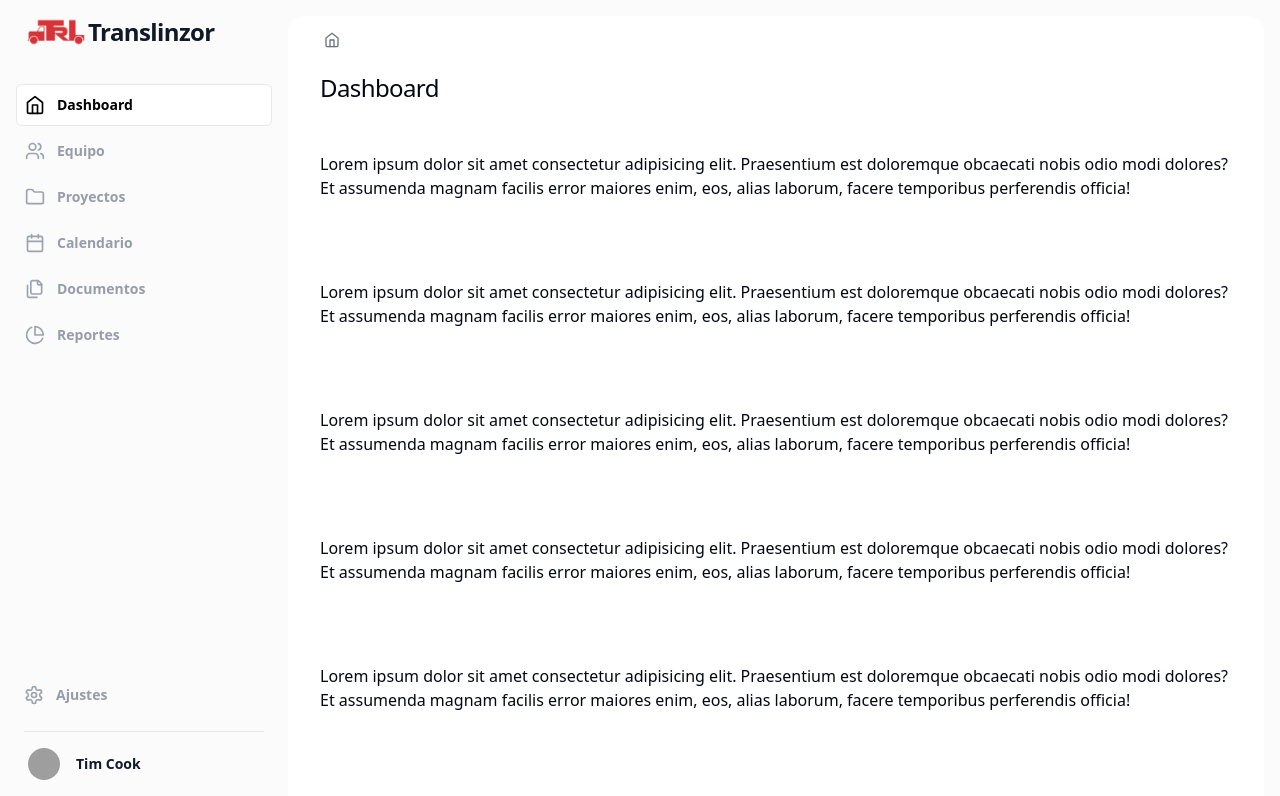
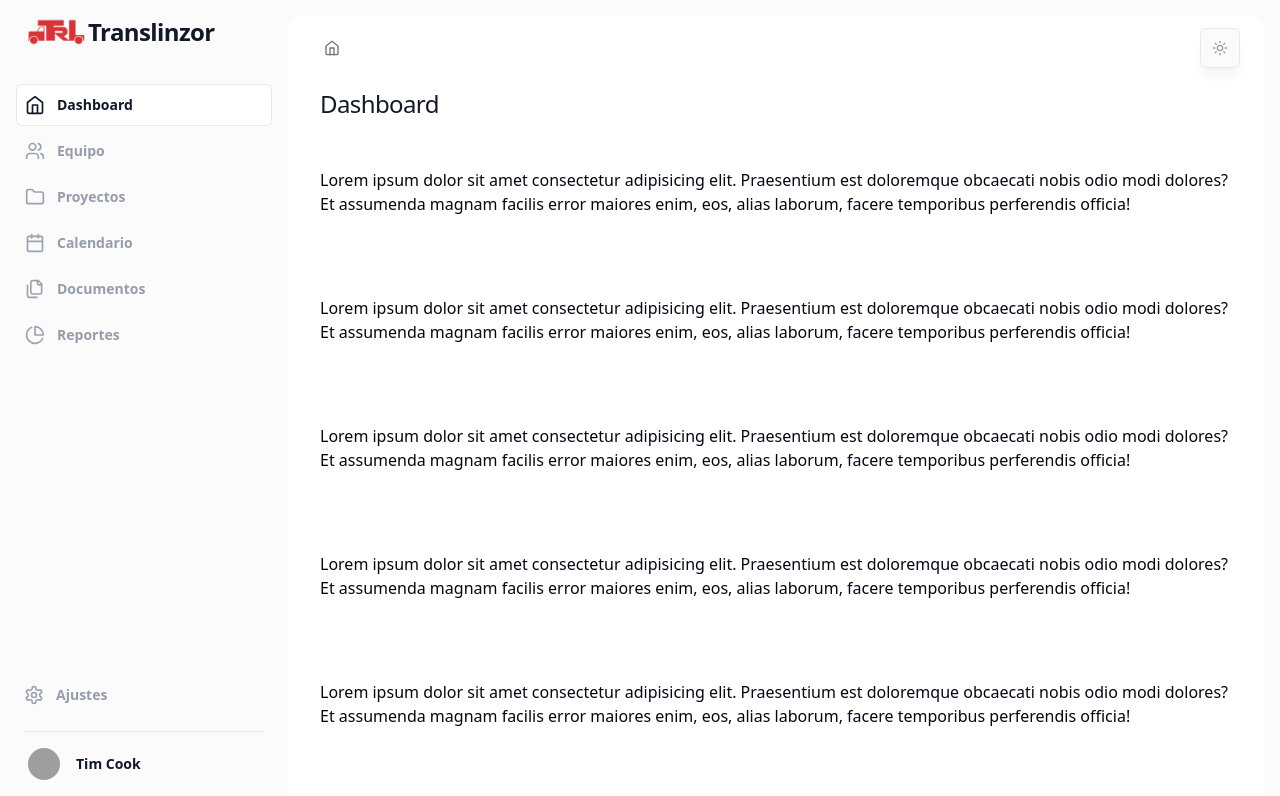
Before and after one commit to paolorossig/translinzor, a Next.js app: page / in a window 1280 px wide. Shown: the top 796 px of the page. Built offline with nearby package versions, Linux system fonts and the light colour scheme; grey boxes are pictures that could not be loaded.

Commit message:
feat: add light/dark theme support

```diff
--- a/package.json
+++ b/package.json
@@ -12,15 +12,16 @@
     "@radix-ui/react-slot": "1.0.2",
     "class-variance-authority": "0.7.0",
     "clsx": "2.1.0",
-    "lucide-react": "^0.309.0",
+    "lucide-react": "0.309.0",
     "next": "14.0.4",
+    "next-themes": "0.2.1",
     "react": "18.2.0",
     "react-dom": "18.2.0",
     "tailwind-merge": "2.2.0"
   },
   "devDependencies": {
     "@ianvs/prettier-plugin-sort-imports": "4.1.1",
-    "@types/node": "20.10.7",
+    "@types/node": "20.11.0",
     "@types/react": "18.2.47",
     "@types/react-dom": "18.2.18",
     "autoprefixer": "10.4.16",
--- a/src/app/(dashboard)/layout.tsx
+++ b/src/app/(dashboard)/layout.tsx
@@ -1,5 +1,6 @@
 import NavBreadcrumb from '@/components/layout/nav-breadcrumb'
 import Sidebar from '@/components/layout/sidebar'
+import { ThemeToggle } from '@/components/layout/theme'
 
 export default function DashboardLayout({
   children,
@@ -12,12 +13,13 @@ export default function DashboardLayout({
         <Sidebar />
       </div>
       <div className="h-full bg-card lg:ml-72 lg:mr-4 lg:rounded-t-2xl">
-        <header className="sticky top-0 z-40 flex h-12 shrink-0 items-center gap-x-4 bg-card px-4 sm:gap-x-6 sm:px-6 lg:rounded-t-2xl">
+        <header className="sticky top-0 z-40 flex h-16 shrink-0 items-center gap-x-4 bg-card px-4 dark:border dark:border-b-transparent sm:gap-x-6 sm:px-6 lg:rounded-t-2xl">
           <div className="flex flex-1 self-stretch">
             <NavBreadcrumb />
           </div>
+          <ThemeToggle />
         </header>
-        <main className="bg-card py-2 text-card-foreground">
+        <main className="bg-card py-2 text-card-foreground dark:border dark:border-y-transparent">
           <div className="mx-auto max-w-7xl px-4 sm:px-6 lg:px-8">
             {children}
           </div>
--- a/src/app/(dashboard)/page.tsx
+++ b/src/app/(dashboard)/page.tsx
@@ -1,7 +1,7 @@
 export default function Home() {
   return (
     <>
-      <h1 className="scroll-m-20 pb-2 text-2xl font-medium tracking-tight">
+      <h1 className="scroll-m-20 pb-2 text-2xl font-medium tracking-tight text-primary">
         Dashboard
       </h1>
       {[...Array(10)].map((_, i) => (
--- a/src/app/layout.tsx
+++ b/src/app/layout.tsx
@@ -1,4 +1,6 @@
 import type { Metadata } from 'next'
+
+import Providers from './providers'
 
 import './globals.css'
 
@@ -17,7 +19,9 @@ export default function RootLayout({
 }) {
   return (
     <html lang="es" suppressHydrationWarning className="h-full">
-      <body className="h-full antialiased">{children}</body>
+      <body className="h-full antialiased">
+        <Providers>{children}</Providers>
+      </body>
     </html>
   )
 }
--- /dev/null
+++ b/src/app/providers.tsx
@@ -0,0 +1,14 @@
+'use client'
+
+import { ThemeProvider } from 'next-themes'
+
+import { ThemeWatcher } from '@/components/layout/theme'
+
+export default function Providers({ children }: { children: React.ReactNode }) {
+  return (
+    <ThemeProvider attribute="class" disableTransitionOnChange>
+      <ThemeWatcher />
+      {children}
+    </ThemeProvider>
+  )
+}
--- a/src/components/layout/sidebar.tsx
+++ b/src/components/layout/sidebar.tsx
@@ -18,7 +18,7 @@ export default function Sidebar() {
     <div className="flex grow flex-col gap-y-5 overflow-y-auto bg-background px-6 pb-4">
       <Link href="/" className="flex h-16 shrink-0 items-center">
         <img className="h-16 w-auto" src="/logo.png" alt="Translinzor" />
-        <span className="text-primary font-sans text-2xl font-semibold tracking-tight">
+        <span className="font-sans text-2xl font-semibold tracking-tight text-primary">
           Translinzor
         </span>
       </Link>
@@ -32,16 +32,16 @@ export default function Sidebar() {
                     href={item.href}
                     className={cn(
                       isTabSelected(item.href)
-                        ? 'bg-card text-black'
-                        : 'border-transparent hover:bg-gray-50 hover:text-black',
+                        ? 'bg-card text-primary'
+                        : 'border-transparent hover:bg-gray-50 hover:text-primary',
                       'group flex items-center gap-x-3 rounded-md border p-2 text-sm font-semibold leading-6',
                     )}
                   >
                     <item.icon
                       className={cn(
                         isTabSelected(item.href)
-                          ? 'text-black'
-                          : 'text-gray-400 group-hover:text-black',
+                          ? 'text-primary'
+                          : 'text-gray-400 group-hover:text-primary',
                         'h-5 w-5 shrink-0',
                       )}
                       aria-hidden="true"
@@ -55,10 +55,10 @@ export default function Sidebar() {
           <li className="mt-auto">
             <a
               href="#"
-              className="group -mx-2 flex items-center gap-x-3 rounded-md p-2 text-sm font-semibold leading-6 hover:bg-gray-50 hover:text-black"
+              className="group -mx-2 flex items-center gap-x-3 rounded-md p-2 text-sm font-semibold leading-6 hover:bg-gray-50 hover:text-primary"
             >
               <SettingsIcon
-                className="h-5 w-5 shrink-0 text-gray-400 group-hover:text-black"
+                className="h-5 w-5 shrink-0 text-gray-400 group-hover:text-primary"
                 aria-hidden="true"
               />
               Ajustes
@@ -72,7 +72,7 @@ export default function Sidebar() {
               />
               <span className="hidden lg:flex lg:items-center">
                 <span
-                  className="ml-4 text-sm font-semibold leading-6 text-gray-900"
+                  className="ml-4 text-sm font-semibold leading-6 text-primary"
                   aria-hidden="true"
                 >
                   Tim Cook
--- /dev/null
+++ b/src/components/layout/theme.tsx
@@ -0,0 +1,65 @@
+'use client'
+
+import { useEffect, useState } from 'react'
+import clsx from 'clsx'
+import { MoonIcon, SunIcon } from 'lucide-react'
+import { useTheme } from 'next-themes'
+
+import { Button } from '@/components/ui/button'
+
+export function ThemeToggle() {
+  let { resolvedTheme, setTheme } = useTheme()
+  let otherTheme = resolvedTheme === 'dark' ? 'light' : 'dark'
+  let [mounted, setMounted] = useState(false)
+
+  useEffect(() => {
+    setMounted(true)
+  }, [])
+
+  return (
+    <Button
+      aria-label={mounted ? `Switch to ${otherTheme} theme` : 'Toggle theme'}
+      className="group shadow-lg shadow-zinc-800/5 backdrop-blur transition"
+      size="icon"
+      variant="outline"
+      onClick={() => setTheme(otherTheme)}
+    >
+      <SunIcon
+        className={clsx(
+          'h-4 w-4 transition dark:hidden',
+          'group-hover:fill-yellow-200 group-hover:stroke-yellow-700',
+        )}
+      />
+      <MoonIcon
+        className={clsx(
+          'hidden h-4 w-4 transition dark:block',
+          'group-hover:fill-zinc-700 group-hover:stroke-zinc-700',
+        )}
+      />
+    </Button>
+  )
+}
+
+export function ThemeWatcher() {
+  let { resolvedTheme, setTheme } = useTheme()
+
+  useEffect(() => {
+    let media = window.matchMedia('(prefers-color-scheme: dark)')
+
+    const onMediaChange = () => {
+      let systemTheme = media.matches ? 'dark' : 'light'
+      if (resolvedTheme === systemTheme) {
+        setTheme('system')
+      }
+    }
+
+    onMediaChange()
+    media.addEventListener('change', onMediaChange)
+
+    return () => {
+      media.removeEventListener('change', onMediaChange)
+    }
+  }, [resolvedTheme, setTheme])
+
+  return null
+}
```
Also changed, not shown: 1 other file (tests, documents, lock files or other folders).
